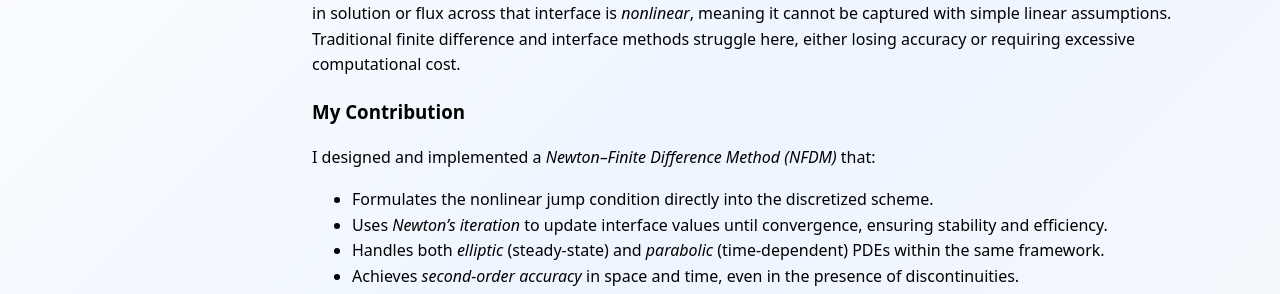
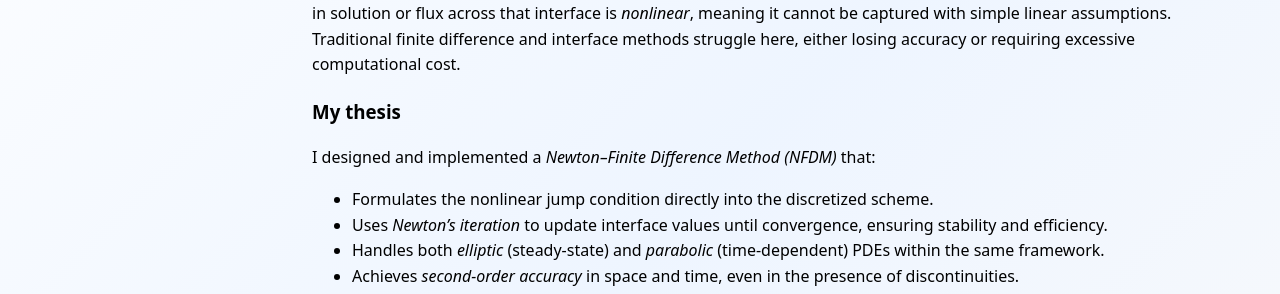
Before and after one commit to SARAH-GAKII/sarah-gakii.github.io, a Jekyll site: the page built from research.md, in a window 1280 px wide and 900 px high. Shown: the part 413-707 px from the top of the window. Built offline with Jekyll 4.4.1, drawn with Linux system fonts in a browser that asks for light colours.

Commit message:
Update research.md

```diff
--- a/research.md
+++ b/research.md
@@ -26,7 +26,7 @@ My master’s thesis addressed the challenge of modeling *nonlinear interface ju
 ### The Problem
 At an *interface*, two domains with different material properties or physical behaviors meet. In many cases, the jump in solution or flux across that interface is *nonlinear*, meaning it cannot be captured with simple linear assumptions. Traditional finite difference and interface methods struggle here, either losing accuracy or requiring excessive computational cost.
 
-### My Contribution
+### My thesis
 I designed and implemented a *Newton–Finite Difference Method (NFDM)* that:
 - Formulates the nonlinear jump condition directly into the discretized scheme.
 - Uses *Newton’s iteration* to update interface values until convergence, ensuring stability and efficiency.
```
